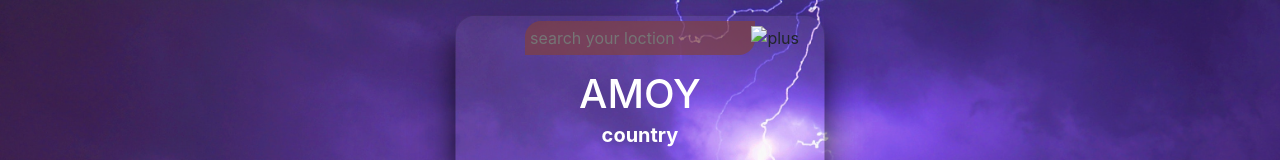
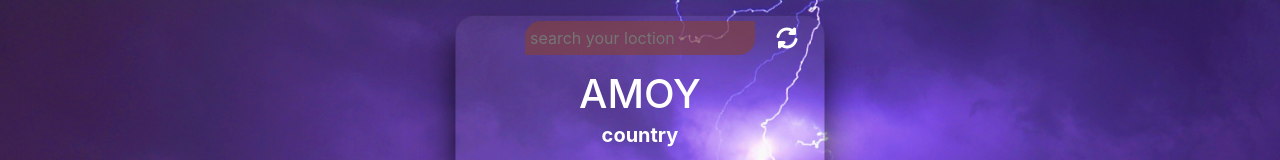
Before and after one commit to Bamtaiwo9/Bamtaiwo9.github.io, a plain HTML site: page docs/index.html in a window 1280 px wide. Shown: the top 160 px of the page. Drawn offline with Linux system fonts and the light colour scheme; files whose address does not match are found by name.

Commit message:
Update index.html

```diff
--- a/docs/index.html
+++ b/docs/index.html
@@ -17,7 +17,7 @@
         <div class="card-body sec shadow-lg">
             <div class="top">
                 <input type="text" title="search" aria-label="Search" class="" name="" id="search" placeholder="search your loction ">
-                <img src="/public/assets/126579-24.png" alt="plus" id="plus" srcset="">
+                <img src="/docs/assets/126579-24.png" alt="plus" id="plus" srcset="">
                   <h1 class="location" id="loc">AMOY</h1>
                    <p id="country">country</p>
                 <div class="info d-none " id="info">
```
